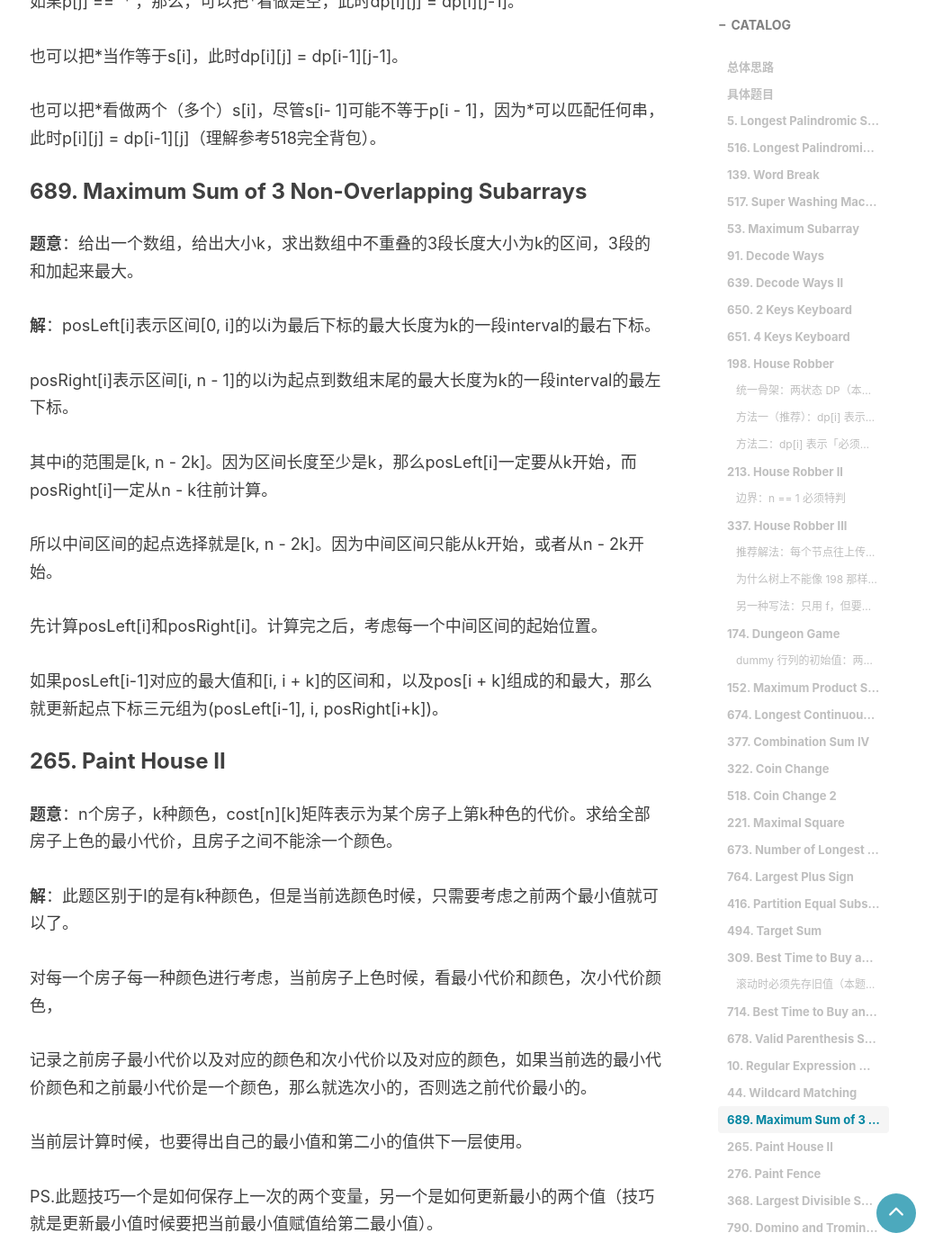
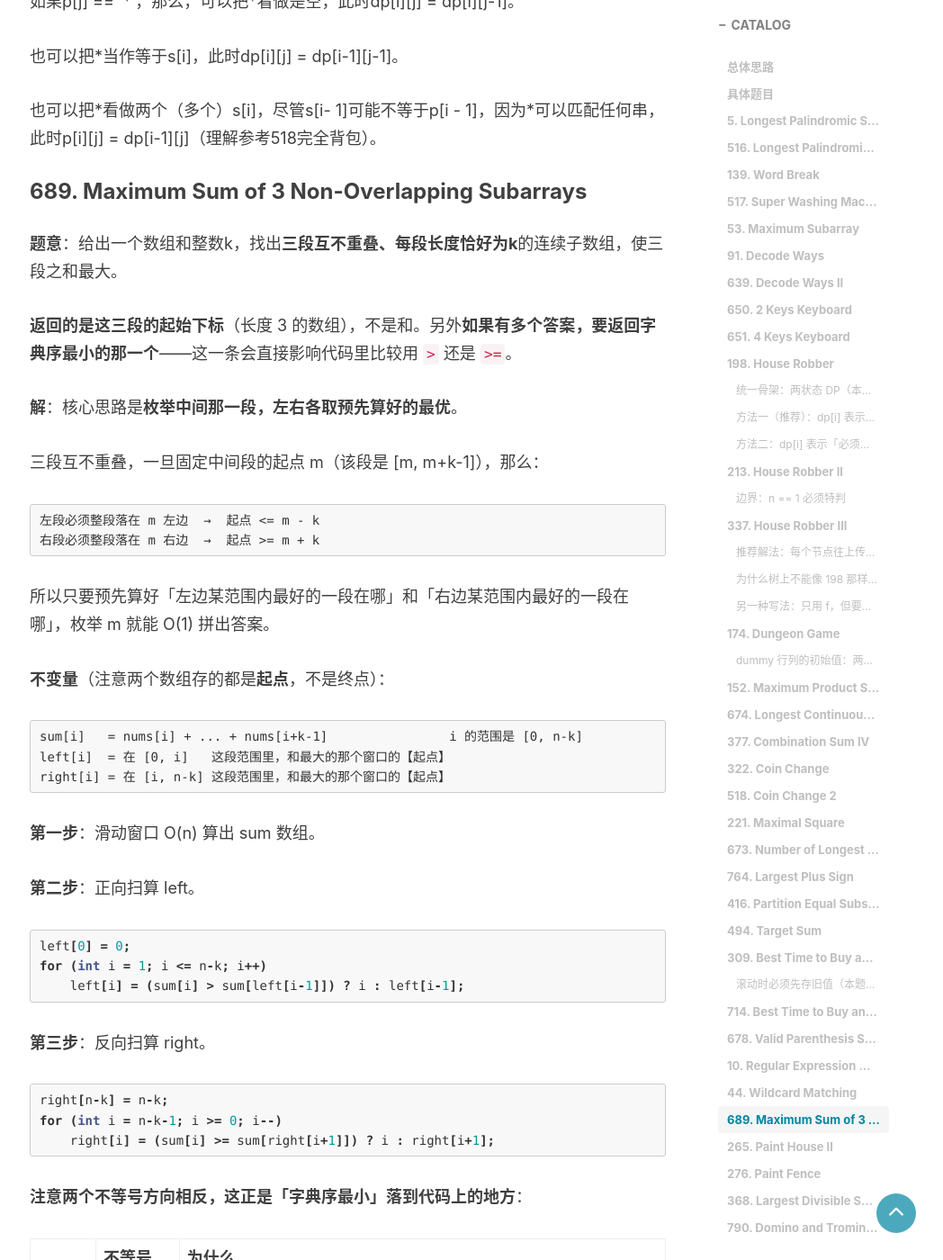
Before and after one commit to jingminglake/jingminglake.github.io, a Jekyll site: the page built from _posts/Leetcode/2017-12-30-Leetcode总结（十三）.md, in a window 1280 px wide and 1400 px high, scrolled down 43247 px. Shown: the whole window at 90% size, without its empty margins (232-1280 px from the left). Built offline with Jekyll 4.4.1, drawn with Linux system fonts in a browser that asks for light colours; comment, search, counter and statistics services are not loaded; some of the changed text lies outside the part shown.

Commit message:
689 重写：修下标越界重叠错误，补字典序最小与不变量
- 修实质错误：拼接时应取 left[m-k] 而非 posLeft[i-1]。左段是 [s, s+k-1]，
  要完全落在中间段左边须满足 s <= m-k；用 m-1 会让左段与中段重叠
- 改写不变量。原文 posLeft 说「最右下标」、posRight 说「最左下标」，自相矛盾；
  标准定义两者都是「窗口起点」
- 题意补两条关键：返回的是三段的起始下标（不是和）、多解时取字典序最小。
  后者直接决定代码里的比较符号
- 新增两个不等号方向相反的解释：left 正向扫用 >（平手保留旧的，旧下标更小）、
  right 反向扫用 >=（平手取当前的，当前下标更小），方向相反而目标一致——
  都让留下的下标尽可能小。枚举 m 时用 > 同理
- 更正「中间区间只能从 k 开始，或者从 n-2k 开始」：那是连续范围 [k, n-2k]，
  并给出左右各放得下一段的推导
- 补完整四步解法、复杂度与例子 [1,2,1,2,6,7,5,1] k=2 的逐 m 验证

AUDIT.md 记录四处；PROGRESS.md 新增 689 卡片与刷题日志。

Co-Authored-By: Claude Opus 5 <noreply@anthropic.com>
Claude-Session: https://claude.ai/code/session_01GRCBBg4bai4mmqkcA6s94b

````diff
--- a/_posts/Leetcode/2017-12-30-Leetcode总结（十三）.md
+++ b/_posts/Leetcode/2017-12-30-Leetcode总结（十三）.md
@@ -1108,19 +1108,83 @@ isMatch("aab", "c\*a\*b") → false
 也可以把\*看做两个（多个）s\[i]，尽管s\[i- 1]可能不等于p\[i - 1]，因为\*可以匹配任何串，此时p\[i]\[j] = dp\[i-1]\[j]（理解参考518完全背包）。
 
 ### 689. Maximum Sum of 3 Non-Overlapping Subarrays
-**题意**：给出一个数组，给出大小k，求出数组中不重叠的3段长度大小为k的区间，3段的和加起来最大。
-
-**解**：posLeft\[i]表示区间\[0, i]的以i为最后下标的最大长度为k的一段interval的最右下标。
-
-posRight\[i]表示区间\[i, n - 1]的以i为起点到数组末尾的最大长度为k的一段interval的最左下标。
-
-其中i的范围是\[k, n - 2k]。因为区间长度至少是k，那么posLeft\[i]一定要从k开始，而posRight\[i]一定从n - k往前计算。
-
-所以中间区间的起点选择就是\[k, n - 2k]。因为中间区间只能从k开始，或者从n - 2k开始。
-
-先计算posLeft\[i]和posRight\[i]。计算完之后，考虑每一个中间区间的起始位置。
-
-如果posLeft\[i-1]对应的最大值和\[i, i + k]的区间和，以及pos\[i + k]组成的和最大，那么就更新起点下标三元组为(posLeft\[i-1], i, posRight\[i+k])。
+**题意**：给出一个数组和整数k，找出**三段互不重叠、每段长度恰好为k**的连续子数组，使三段之和最大。
+
+**返回的是这三段的起始下标**（长度 3 的数组），不是和。另外**如果有多个答案，要返回字典序最小的那一个**——这一条会直接影响代码里比较用 `>` 还是 `>=`。
+
+**解**：核心思路是**枚举中间那一段，左右各取预先算好的最优**。
+
+三段互不重叠，一旦固定中间段的起点 m（该段是 \[m, m+k-1]），那么：
+
+```
+左段必须整段落在 m 左边  →  起点 <= m - k
+右段必须整段落在 m 右边  →  起点 >= m + k
+```
+
+所以只要预先算好「左边某范围内最好的一段在哪」和「右边某范围内最好的一段在哪」，枚举 m 就能 O(1) 拼出答案。
+
+**不变量**（注意两个数组存的都是**起点**，不是终点）：
+
+```
+sum[i]   = nums[i] + ... + nums[i+k-1]                i 的范围是 [0, n-k]
+left[i]  = 在 [0, i]   这段范围里，和最大的那个窗口的【起点】
+right[i] = 在 [i, n-k] 这段范围里，和最大的那个窗口的【起点】
+```
+
+**第一步**：滑动窗口 O(n) 算出 sum 数组。
+
+**第二步**：正向扫算 left。
+
+```java
+left[0] = 0;
+for (int i = 1; i <= n-k; i++)
+    left[i] = (sum[i] > sum[left[i-1]]) ? i : left[i-1];
+```
+
+**第三步**：反向扫算 right。
+
+```java
+right[n-k] = n-k;
+for (int i = n-k-1; i >= 0; i--)
+    right[i] = (sum[i] >= sum[right[i+1]]) ? i : right[i+1];
+```
+
+**注意两个不等号方向相反，这正是「字典序最小」落到代码上的地方**：
+
+| | 不等号 | 为什么 |
+|--|-------|--------|
+| left | **`>`** | 从左往右扫，**平手时保留旧的**（旧的下标更小） |
+| right | **`>=`** | 从右往左扫，**平手时取当前的**（当前的下标更小） |
+
+方向相反，但目标一致——**都是让留下的那个下标尽可能小**。
+
+**第四步**：枚举中间段的起点。
+
+```java
+for (int m = k; m <= n - 2*k; m++) {
+    int l = left[m-k], r = right[m+k];
+    int total = sum[l] + sum[m] + sum[r];
+    if (total > best) { best = total; ans = new int[]{l, m, r}; }
+}
+```
+
+**m 的范围是 \[k, n-2k]**（这是一个连续范围，不是「只能取 k 或 n-2k」）：左边要放得下一整段所以 m >= k；右边要放得下一整段所以 m + k <= n - k，即 m <= n - 2k。
+
+**这里必须是 left\[m-k]，不能写成 left\[m-1]**。因为左段是 \[s, s+k-1]，要完全在中间段左边就得满足 s + k - 1 < m，即 s <= m - k。写成 m-1 会让左段和中段**重叠**。
+
+第四步的 `>` 也是为字典序服务：m 从小到大枚举，用严格大于就保证了平手时留下更早出现（即 m 更小）的那组答案。
+
+**跑一遍例子** `nums = [1,2,1,2,6,7,5,1]`, `k = 2`，此时 `sum = [3, 3, 3, 8, 13, 12, 6]`：
+
+| m | left\[m-k] | right\[m+k] | 总和 |
+|---|-----------|------------|------|
+| 2 | left\[0] = 0 | right\[4] = 4 | 3+3+13 = 19 |
+| **3** | left\[1] = 0 | right\[5] = 5 | **3+8+12 = 23** |
+| 4 | left\[2] = 0 | right\[6] = 6 | 3+13+6 = 22 |
+
+答案 \[0, 3, 5]。
+
+时间 O(n)，空间 O(n)。
 ### 265. Paint House II
 **题意**：n个房子，k种颜色，cost\[n]\[k]矩阵表示为某个房子上第k种色的代价。求给全部房子上色的最小代价，且房子之间不能涂一个颜色。
 
````
Also changed, not shown: agents/leetcode/AUDIT.md (+4 -0 lines), agents/leetcode/PROGRESS.md (+29 -0 lines).
